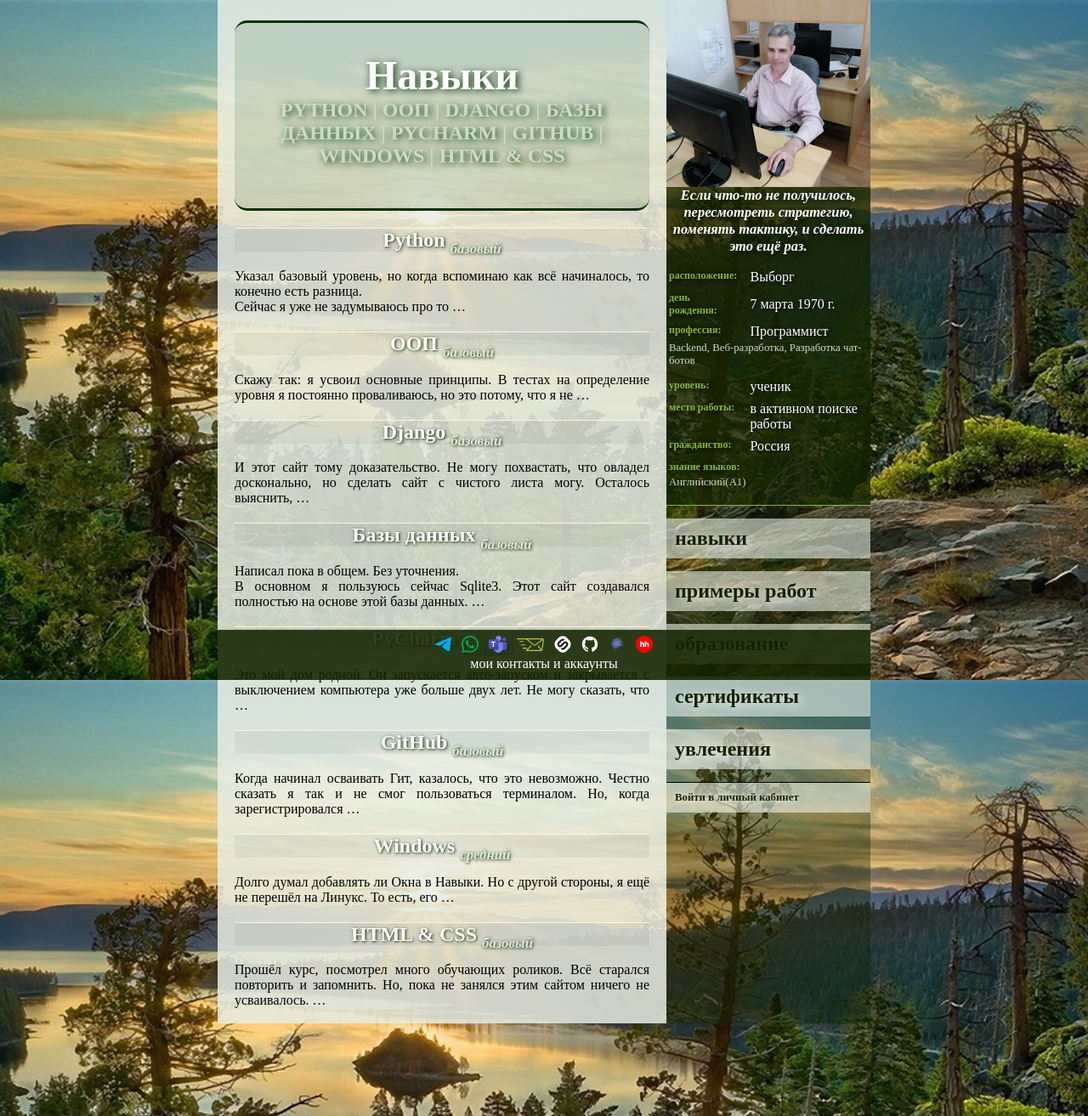
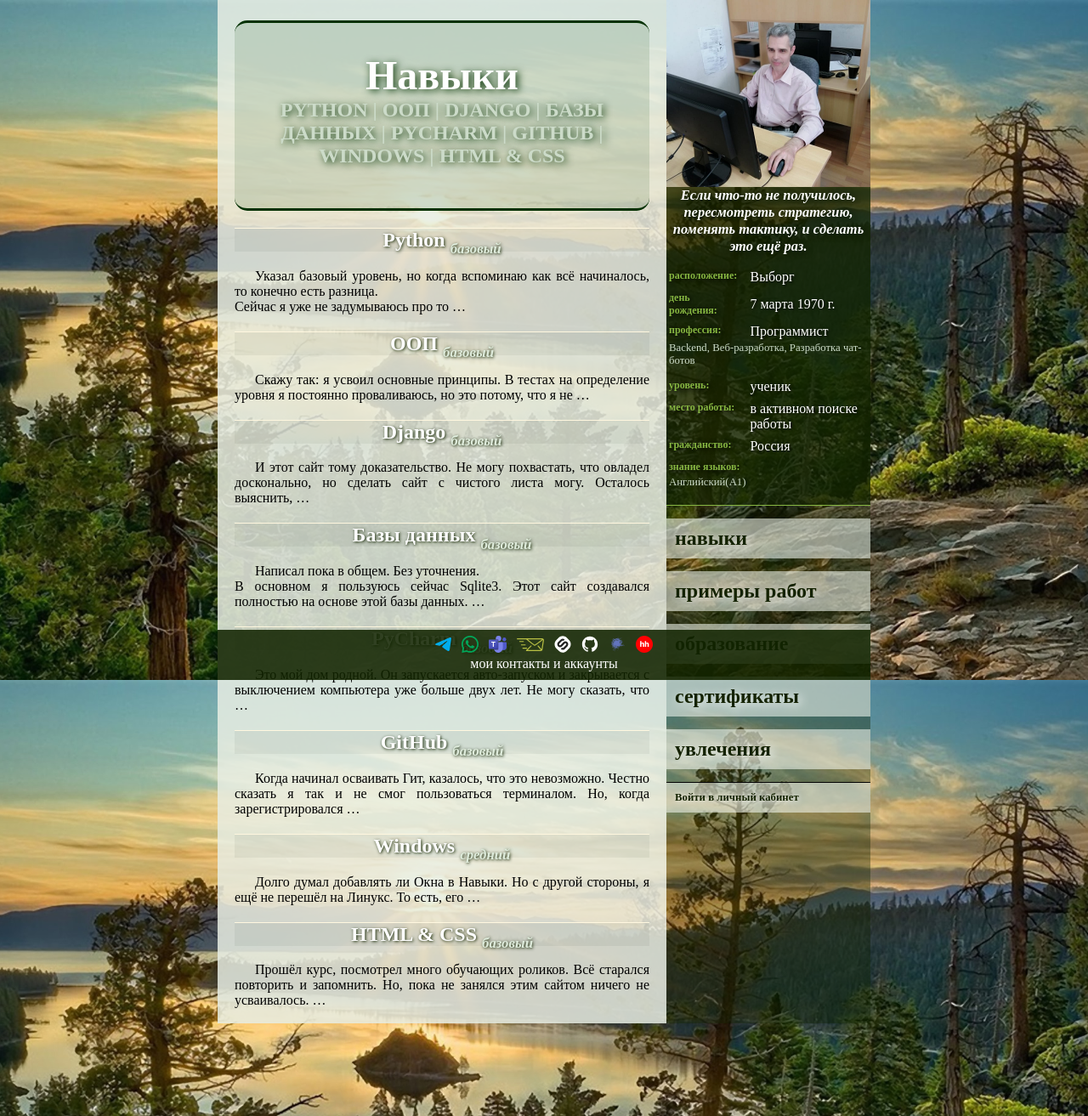
Before and after one commit to Archangel-Ray/training_for_creating_a_resume_website, a Django app: page /1/data/skills in a window 1280 px wide. Shown: the whole page at 85% size. Run offline with Django 5.2, Linux system fonts and the light colour scheme; data comes from the database, SQL or seed files in the repository; data that the repository does not hold is empty; parts of the project's set-up code (start-up, migrations or seed data) failed here and were passed over.

Commit message:
красная строка абзацев

```diff
--- a/another_one/static/CSS/style.css
+++ b/another_one/static/CSS/style.css
@@ -157,6 +157,7 @@
 .main_text p {
     text-align: justify;
     margin-bottom: 0.5em;
+    text-indent: 1.5em;
 }
 
 .specifics h4 {
```
